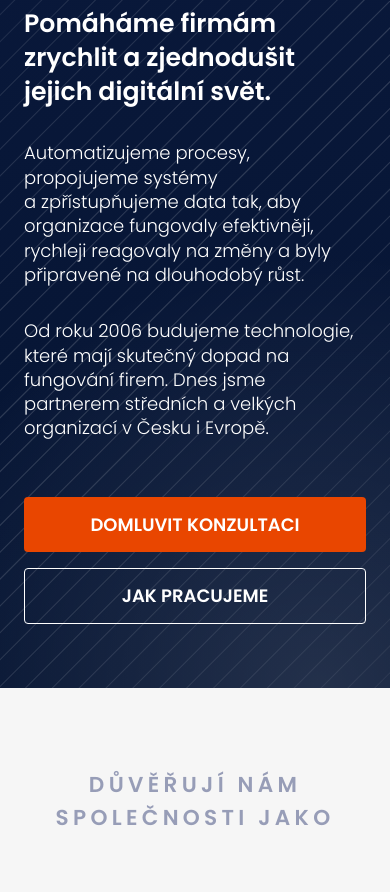
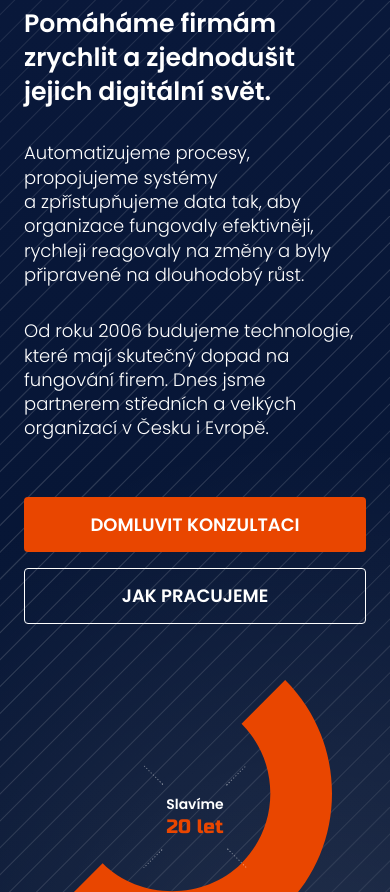
Before and after one commit to marekpanos73/dcos-landing, a website built with Vite: page index.html in a window 390 px wide. Shown: the part 283-1175 px from the top of the page. Built offline with nearby package versions, Linux system fonts and the light colour scheme.

Commit message:
Show hero decor graphic on mobile, fix menu scroll in landscape, enable section-cover on mobile
- hero.css: ring/cross/badge now render in-flow below the CTAs on mobile
  (previously desktop-only), centered on the viewport, with scroll-driven
  rotation carrying over automatically; desktop absolute overlay layout
  untouched above 900px.
- mobile-menu.css: add overflow-y/overscroll-behavior so the mobile menu
  scrolls internally instead of letting the touch gesture fall through to
  the page underneath (landscape phones).
- section-cover.js: the pinned/covering scroll transition was gated to
  desktop only with no stated reason; enabled on mobile too.

```diff
--- a/src/scripts/section-cover.js
+++ b/src/scripts/section-cover.js
@@ -66,8 +66,15 @@ function initSectionCover(pinnedSelector, coveringSelector, coveringRevealSelect
 
   gsap.set(covering, { position: "relative", zIndex: 2 });
 
+  // Was gated to "(min-width: 900px)" — no stated reason found (in this file or
+  // DESIGN-NOTES.md) for excluding mobile specifically; the mechanism itself (position:fixed
+  // freeze + manual spacer) isn't desktop-specific. Switched to "all" so it also runs below
+  // 900px. The one known mobile-specific risk: `top` and the pin's `end` distance are both
+  // computed off `window.innerHeight`, which can change mid-scroll on browsers with a
+  // collapsing address bar (mobile Safari) — untested on a real device in this session, see
+  // project memory re: real-device QA.
   ScrollTrigger.matchMedia({
-    "(min-width: 900px)": function () {
+    all: function () {
       // covering's own content can't use the generic scroll-position reveal
       // (scroll-animations.js) — by the time it would fire, covering may already be fully
       // visible (held there by the freeze well past its own natural "top 85%" point), so it
--- a/src/styles/hero.css
+++ b/src/styles/hero.css
@@ -149,31 +149,104 @@
   }
 }
 
+/* Mobile (below 900px, no Figma frame for this element — see DESIGN-NOTES.md): shown
+   in-flow under the CTA buttons rather than as the desktop's absolute bottom-right overlay,
+   per client request. .hero switches to a column flex so .hero__decor (first in DOM, for
+   the desktop paint-order reasons in the 900px block below) can be visually reordered after
+   .hero__container without moving it in the DOM — the line-pattern canvas (also a direct
+   child, prepended by line-pattern.js) stays position:absolute so this doesn't affect it. */
+.hero {
+  display: flex;
+  flex-direction: column;
+}
+
+.hero__container {
+  order: 1;
+}
+
 .hero__decor {
-  display: none;
+  order: 2;
+  display: flex;
+  justify-content: center;
+  /* Own centering, not .hero__container's — .hero__container has inline padding, which
+     would offset this off the true viewport center. .hero itself has none, so a full-width
+     flex child here centers its content on the viewport, per the "cross center = viewport
+     center" request. */
+  margin-top: var(--space-8);
+  pointer-events: none;
+}
+
+/* Ring + badge sized as cqw fractions of .hero's own content-box width (container-type:
+   inline-size, set above), same technique the 900px block below uses — keeps them
+   proportional at any mobile width instead of a fixed px size that under/overflows at the
+   extremes. No bleed here (unlike desktop's ring, which deliberately overflows .hero's
+   edges) — mobile keeps the whole graphic inside its own box, since there's no adjacent
+   content on this narrow layout for it to bleed toward. */
+.hero__ring {
+  position: relative;
+  width: 70cqw;
+  aspect-ratio: 943 / 947;
+  background: url("./../assets/icons/badge-ring.svg") no-repeat center / contain;
+}
+
+.hero__badge {
+  position: absolute;
+  top: 50%;
+  left: 50%;
+  transform: translate(-50%, -50%);
+  /* 26.6cqw keeps the badge:ring size ratio identical to the desktop pair below
+     (20.72/54.58 of ring width), just recomputed against this 70cqw ring. */
+  width: 26.6cqw;
+  aspect-ratio: 358 / 355.6;
+  display: grid;
+  align-content: center;
+  justify-items: center;
+  text-align: center;
+  color: var(--color-white);
+}
+
+.hero__badge-cross {
+  position: absolute;
+  inset: 0;
+  width: 100%;
+  height: 100%;
+}
+
+.hero__badge-label {
+  position: relative;
+  margin: 0;
+  font-weight: var(--fw-semibold);
+  /* Same label:ring font ratio as the desktop 2.78cqw/54.58cqw pair, recomputed against
+     this 70cqw ring so the label scales with the badge instead of the viewport directly. */
+  font-size: 3.57cqw;
+}
+
+.hero__badge-years {
+  position: relative;
+  margin: 0;
+  font-family: var(--font-display);
+  color: var(--color-orange);
+  /* Same years:ring font ratio as the desktop 3.88cqw/54.58cqw pair — see .hero__badge-label
+     above. */
+  font-size: 4.98cqw;
 }
 
 /* The generic [data-line-pattern] > * rule (line-pattern.css) sets position:relative on
-   every direct child of .hero, including this one, so it can stack above the canvas.
-   That turns .hero__decor itself into the containing block for .hero__ring/.hero__badge
-   below, instead of .hero — pushing both out of position. Overriding to position:absolute
-   + inset:0 makes .hero__decor span .hero's box exactly, so their right/bottom offsets
-   resolve the same as if they were positioned directly against .hero. The extra
-   [data-line-pattern] in this selector isn't decorative — it's needed to outweigh that
-   rule's specificity so this override reliably wins regardless of CSS import order. */
-.hero[data-line-pattern] > .hero__decor {
-  position: absolute;
-  inset: 0;
-  pointer-events: none;
-}
-
-/* Shown from 900px — matches the general content breakpoint. Below the 1280px this used
-   to require, the ring/badge are still visible, just scaled down (see cqw values below);
-   testing showed the scaled-down size clears the text column and buttons fine even at
-   900px, so a hard cutoff isn't needed as long as the scaling is right. */
+   every direct child of .hero, including .hero__decor — that's exactly what the mobile
+   rules above rely on for .hero__badge's absolute-centering context, so it's left alone
+   below 900px. From 900px, .hero__decor instead needs to span .hero's own box so
+   .hero__ring/.hero__badge's right/bottom offsets resolve against .hero, not their own
+   shrunk-to-content box — the override below (position:absolute + inset:0) restores that.
+   The extra [data-line-pattern] in the selector isn't decorative — it's needed to outweigh
+   that generic rule's specificity so this override reliably wins regardless of CSS import
+   order. */
 @media (min-width: 900px) {
-  .hero__decor {
+  .hero[data-line-pattern] > .hero__decor {
+    position: absolute;
+    inset: 0;
     display: block;
+    margin-top: 0;
+    pointer-events: none;
   }
 
   /* Every offset below (ring width/right/bottom, badge width/right/bottom) is the exact
@@ -189,6 +262,8 @@
     position: absolute;
     right: -13.7cqw;
     bottom: -6.13cqw;
+    left: auto;
+    top: auto;
     width: 54.58cqw;
     aspect-ratio: 943 / 947;
     background: url("./../assets/icons/badge-ring.svg") no-repeat center / contain;
@@ -198,6 +273,9 @@
     position: absolute;
     right: 8.04cqw;
     bottom: 15.41cqw;
+    left: auto;
+    top: auto;
+    transform: none;
     width: 20.72cqw;
     aspect-ratio: 358 / 355.6;
     display: grid;
--- a/src/styles/mobile-menu.css
+++ b/src/styles/mobile-menu.css
@@ -14,6 +14,13 @@
   padding: 0 var(--space-4) var(--space-4);
   background: linear-gradient(to top, rgba(5, 20, 50, 0.85), rgba(10, 25, 60, 0.85));
   backdrop-filter: blur(24px);
+  /* Without its own scroll container, content taller than the viewport (e.g. landscape
+     phones, where header height eats a large share of the short viewport) just overflowed
+     the fixed box invisibly — nothing to scroll, so a touch-scroll gesture over the panel
+     fell through to the page underneath instead. overscroll-behavior:contain stops that
+     fallthrough at the panel's own scroll boundary once it *can* scroll. */
+  overflow-y: auto;
+  overscroll-behavior: contain;
   opacity: 0;
   /* Closed state is opacity:0, not display:none (that's what the transition animates) —
      without this, the panel is still a full-viewport (below the header) fixed layer that
```
